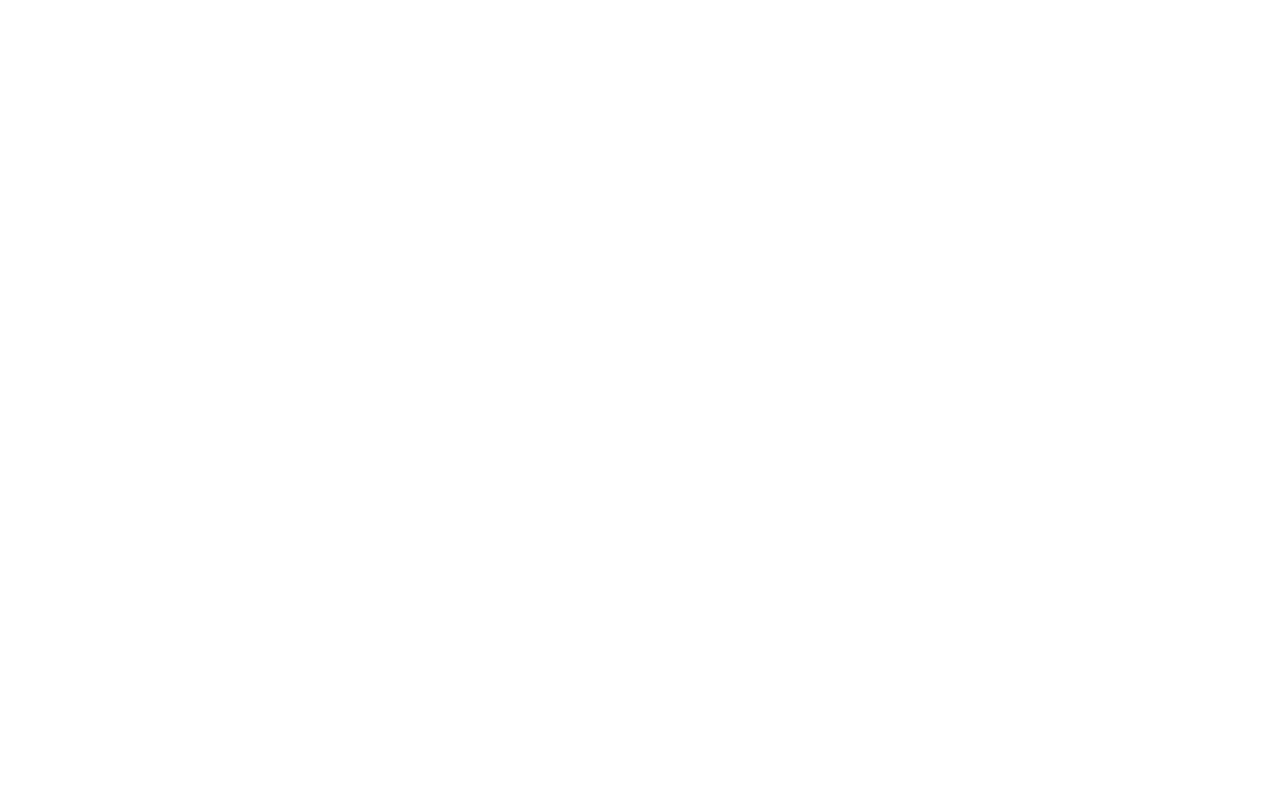
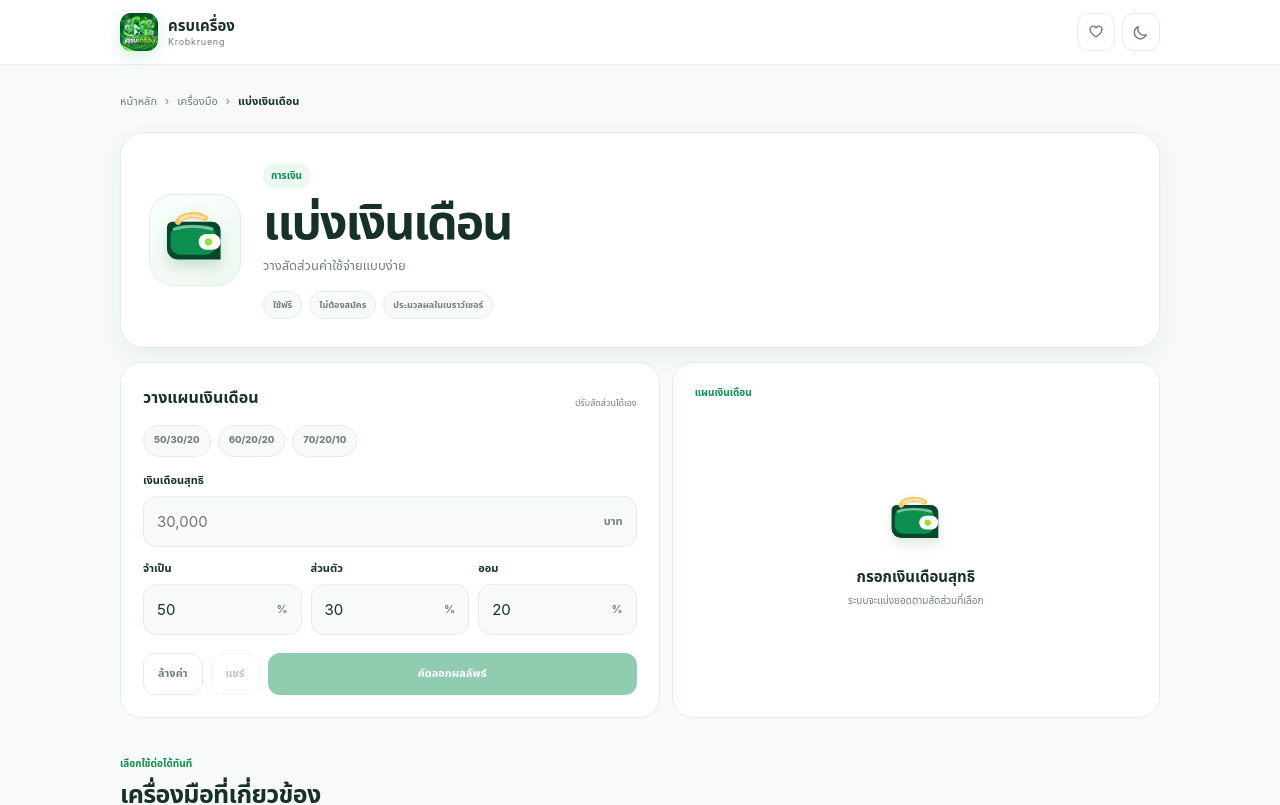
Before and after one commit to UnknownCode-2026/krobkrueng, a Next.js app: page /tools/salary in a window 1280 px wide. Before the commit this address had no page. Shown: the top 805 px of the page. Built offline with nearby package versions, Linux system fonts and the light colour scheme.

Commit message:
feat: add V1.7 salary tool page

```diff
--- /dev/null
+++ b/app/tools/salary/page.tsx
@@ -0,0 +1,18 @@
+import type { Metadata } from "next";
+import ToolPageClient from "../../../components/tools/ToolPageClient";
+
+export const metadata: Metadata = {
+  title: "แบ่งเงินเดือนออนไลน์ ฟรี — ครบเครื่อง",
+  description: "ช่วยแบ่งเงินเดือนเป็นค่าใช้จ่ายจำเป็น ใช้ส่วนตัว และเงินออม พร้อมปรับสัดส่วนได้เอง",
+  alternates: { canonical: "/tools/salary" },
+  openGraph: {
+    title: "แบ่งเงินเดือนออนไลน์ ฟรี — ครบเครื่อง",
+    description: "ช่วยแบ่งเงินเดือนเป็นค่าใช้จ่ายจำเป็น ใช้ส่วนตัว และเงินออม พร้อมปรับสัดส่วนได้เอง",
+    url: "/tools/salary",
+    images: ["/krobkrueng-logo.webp"],
+  },
+};
+
+export default function ToolPage() {
+  return <ToolPageClient kind="salary" />;
+}
```
